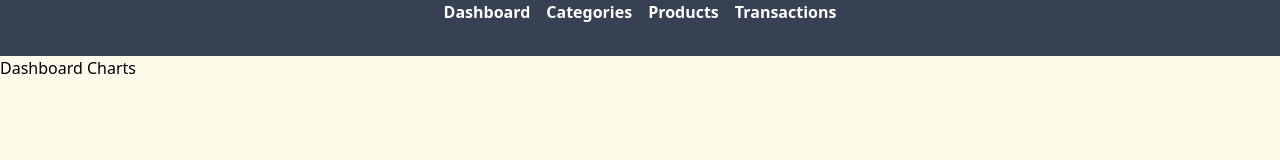
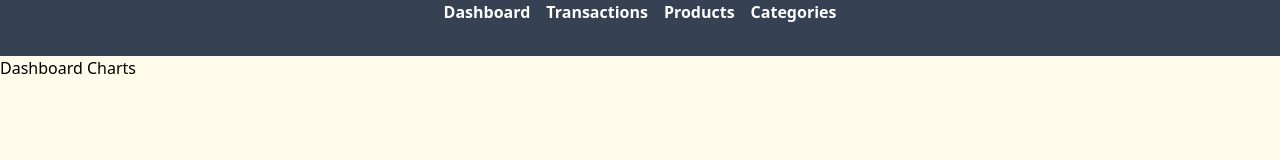
Before and after one commit to fbrump/store-manager, a Vue app in the folder frontend/: page /products/1 in a window 1280 px wide. Shown: the top 160 px of the page. Built offline with nearby package versions, Linux system fonts and the light colour scheme.

Commit message:
chore: Reorder menu (#76)
- Move Transactions to first
- Move Products to middle
- Move Category to last

ticket: N/A

```diff
--- a/frontend/src/layouts/LayoutNav.vue
+++ b/frontend/src/layouts/LayoutNav.vue
@@ -10,8 +10,8 @@
             </router-link>
         </li>
         <li class="mx-2">
-            <router-link to="/categories" title="Go to categories">
-                Categories
+            <router-link to="/transactions" title="Go to transactions">
+             Transactions
             </router-link>
         </li>
         <li class="mx-2">
@@ -20,8 +20,8 @@
             </router-link>
         </li>
         <li class="mx-2">
-            <router-link to="/transactions" title="Go to transactions">
-             Transactions
+            <router-link to="/categories" title="Go to categories">
+                Categories
             </router-link>
         </li>
     </ul>
```
